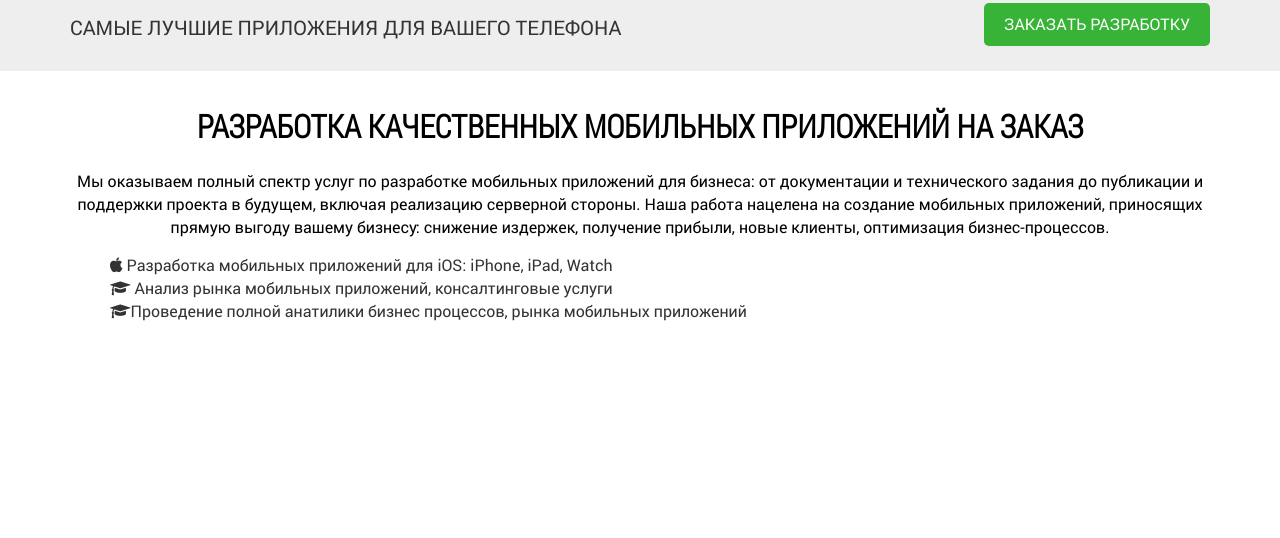
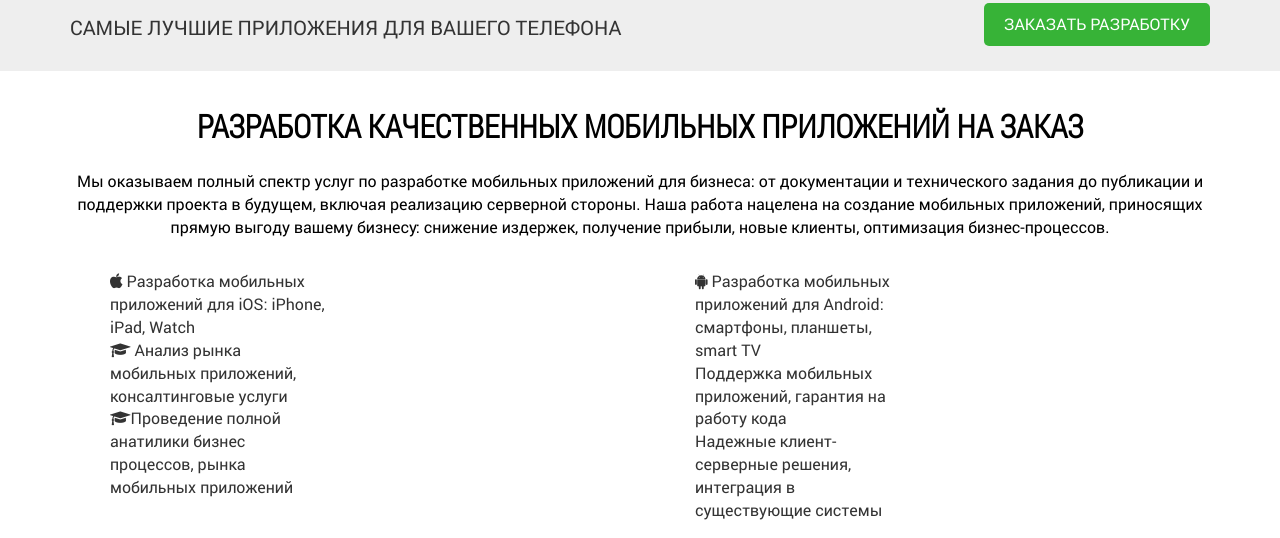
Before and after one commit to nooble6981/Git, a plain HTML site: page modesign/index.html in a window 1280 px wide. Shown: the part 626-1164 px from the top of the page. Before the commit the page ends 949 px from the top, so only its background shows below. Drawn offline with Linux system fonts and the light colour scheme.

Commit message:
мелкие изменения верстки

```diff
--- a/modesign/index.html
+++ b/modesign/index.html
@@ -103,20 +103,33 @@
 					Разработка качественных мобильных приложений на заказ
 				</h1>
 				<p>Мы оказываем полный спектр услуг по разработке мобильных приложений для бизнеса: от документации и технического задания до публикации и поддержки проекта в будущем, включая реализацию серверной стороны. Наша работа нацелена на создание мобильных приложений, приносящих прямую выгоду вашему бизнесу: снижение издержек, получение прибыли, новые клиенты, оптимизация бизнес-процессов.</p>
-				<div class="icons">
+					</div>
+		</div></div>
+
+				<div class="container">
+		<div class="row">
+			<div class="col-md-6">
+
+
 					<ul>
-						<li class="left_icon"> <i class="fa fa-apple" aria-hidden="true"></i> Разработка мобильных приложений для iOS: iPhone, iPad, Watch</li>
-						<li class="left_icon"> <i class="fa fa-graduation-cap" aria-hidden="true"></i> Анализ рынка мобильных приложений,
+						<li> <i class="fa fa-apple" aria-hidden="true"></i> Разработка мобильных приложений для iOS: iPhone, iPad, Watch</li>
+						<li> <i class="fa fa-graduation-cap" aria-hidden="true"></i> Анализ рынка мобильных приложений,
 консалтинговые услуги</li>
-						<li class="left_icon"> <i class="fa fa-graduation-cap" aria-hidden="true"></i>Проведение полной анатилики бизнес процессов, рынка мобильных приложений</li>
-						<!-- <li class="right_icon"><i class="fa fa-android" aria-hidden="true"></i> Разработка мобильных приложений для Android: смартфоны, планшеты, smart TV</li>
-						<li class="right_icon">Поддержка мобильных приложений,
+						<li> <i class="fa fa-graduation-cap" aria-hidden="true"></i>Проведение полной анатилики бизнес процессов, рынка мобильных приложений</li>
+						</ul>
+
+								</div>
+
+
+			<div class="col-md-6">
+
+						<ul> <li><i class="fa fa-android" aria-hidden="true"></i> Разработка мобильных приложений для Android: смартфоны, планшеты, smart TV</li>
+						<li>Поддержка мобильных приложений,
 гарантия на работу кода
 </li>
-<li class="right_icon">Надежные клиент-серверные решения, интеграция в существующие системы</li> -->
+<li>Надежные клиент-серверные решения, интеграция в существующие системы</li>
 					</ul>
-				</div>
-			</div>
+
 		</div>
 	</div>
 </div>
```
Also changed, not shown: 3 other files.
